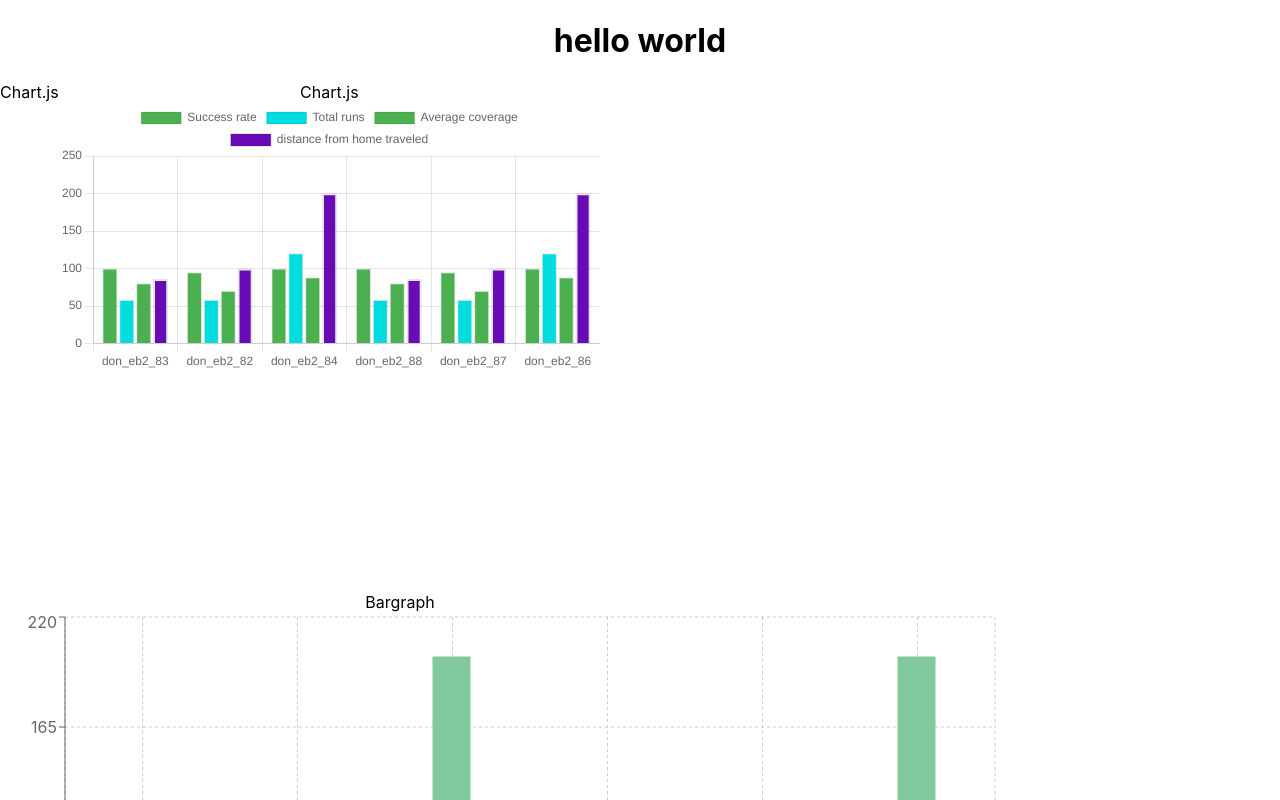
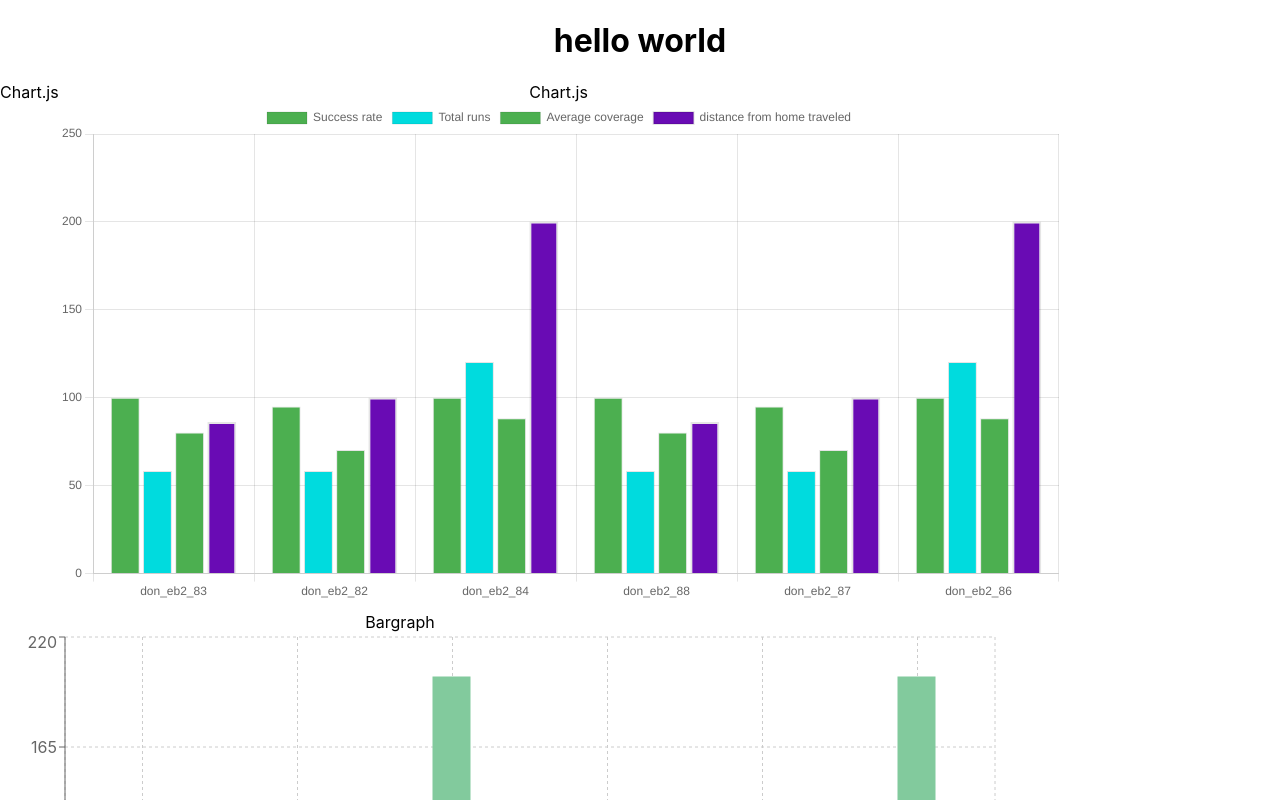
Before and after one commit to kakizaki55/graphs-sandbox, a React (Create React App) app: page / in a window 1280 px wide. Shown: the top 800 px of the page. Built offline with nearby package versions, Linux system fonts and the light colour scheme.

Commit message:
commiting to do a fresh reinstall

```diff
--- a/src/ChartJSBarGraph/BarGraph.tsx
+++ b/src/ChartJSBarGraph/BarGraph.tsx
@@ -16,12 +16,14 @@ const BarGraph = ({data , size={width: 1000, height: 500}}: BarGraphProps) => {
 
 
   return (
-      <div style={{
-        width: size.width,
-        height: size.height
-        }}>
+      <div >
         <div>Chart.js</div>
-            <Bar data={{...data, ...styles}} ></Bar>
+          <div style={{
+              width: size.width,
+              height: size.height
+              }}>
+            <Bar data={{...data}} ></Bar>
+          </div>
     </div>
   )
 }
```
Also changed, not shown: src/setupTests.js (+2 -1 lines), 2 other files (tests, documents, lock files or other folders).
